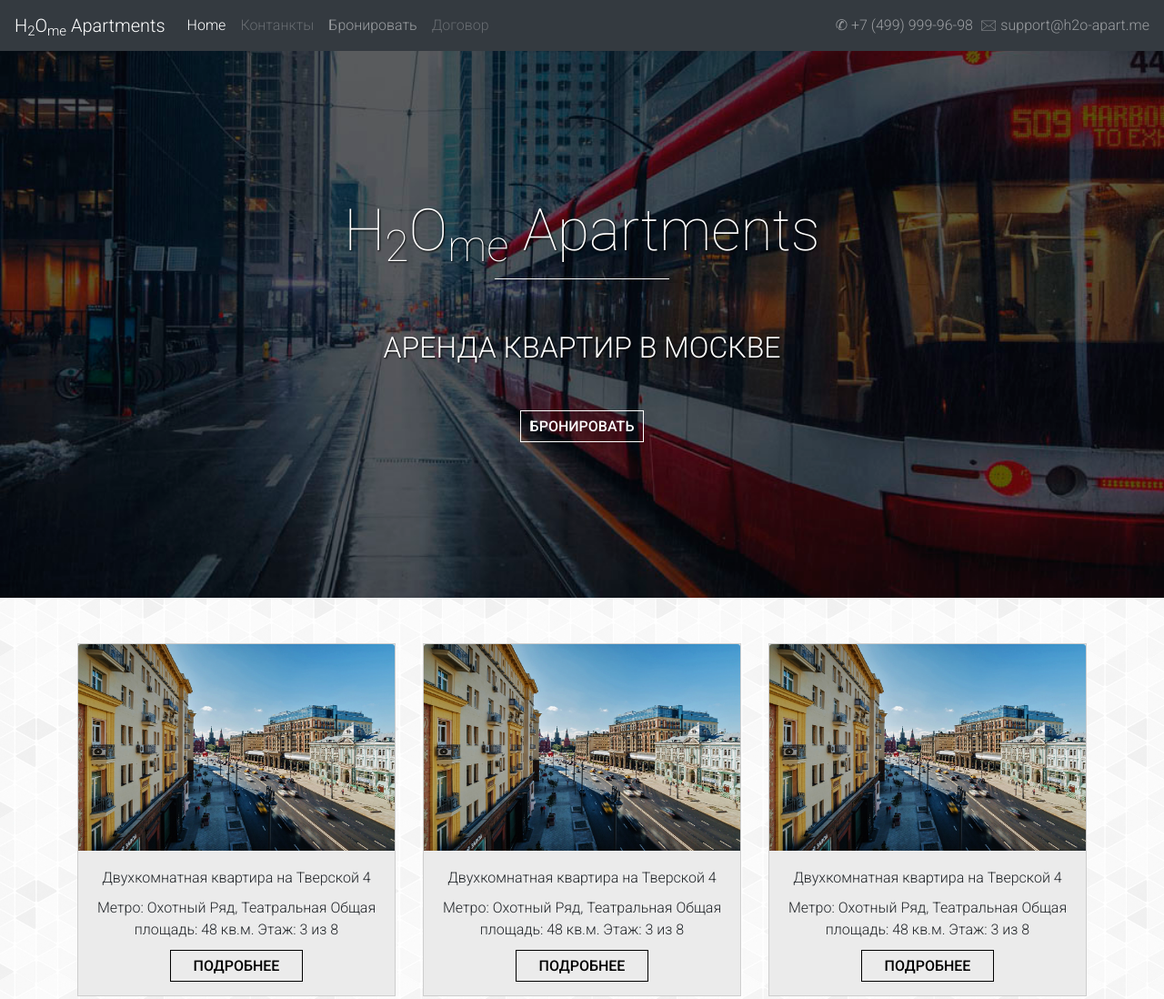
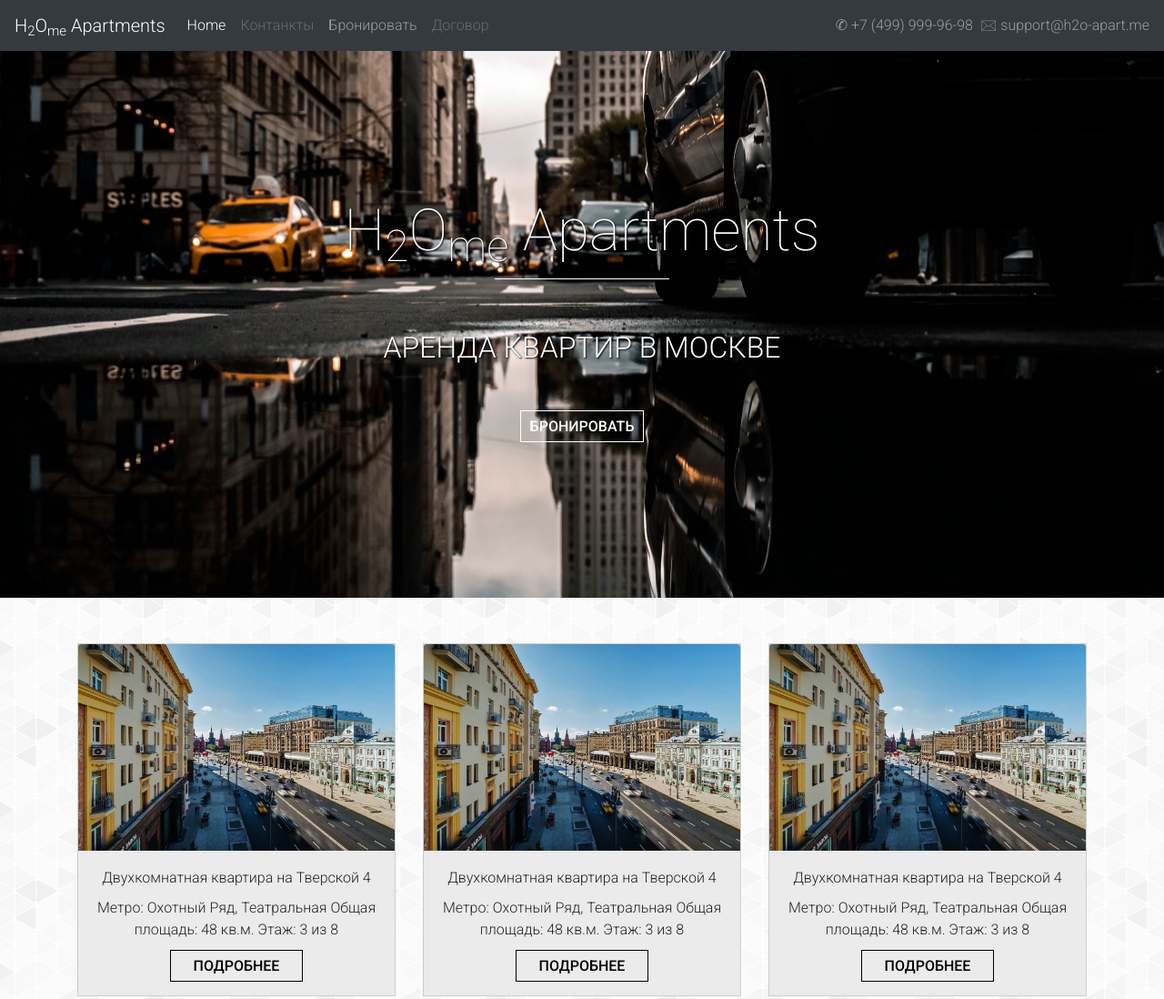
Before and after one commit to arkamn/h2o-land, a plain HTML site: page index.html in a window 1280 px wide. Shown: the top 1098 px of the page at 91% size. Drawn offline with nearby package versions, Linux system fonts and the light colour scheme.

Commit message:
Intro background changed

```diff
--- a/assets/css/style.css
+++ b/assets/css/style.css
@@ -18,7 +18,7 @@ nav {
 
 .jumbotron {
   padding: 10rem;
-  background-image: url(../img/background.jpg);
+  background-image: url(../img/background1.jpg);
   background-position: center;
   background-repeat: no-repeat;
   background-size: cover;
```
Also changed, not shown: assets/img/background1.jpg (added), assets/img/wat-bg.jpg (deleted), 1 other file.
